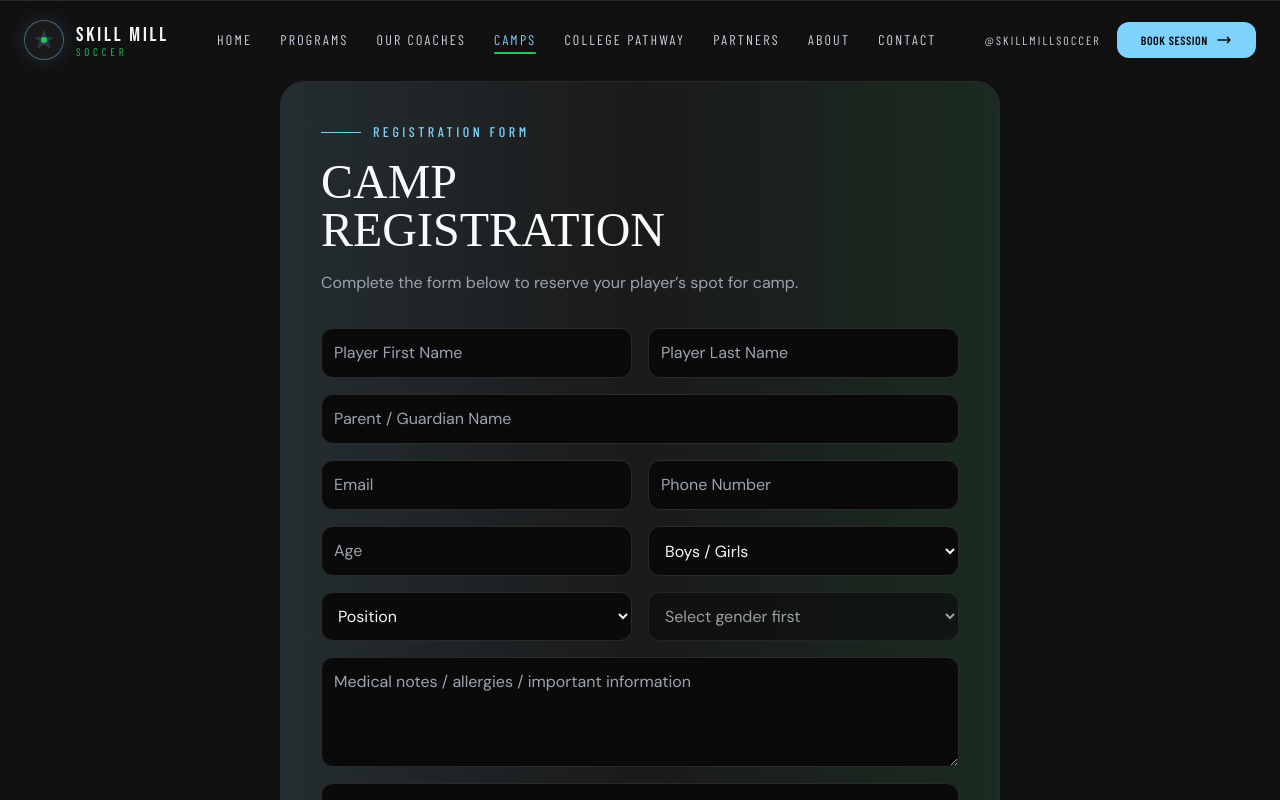
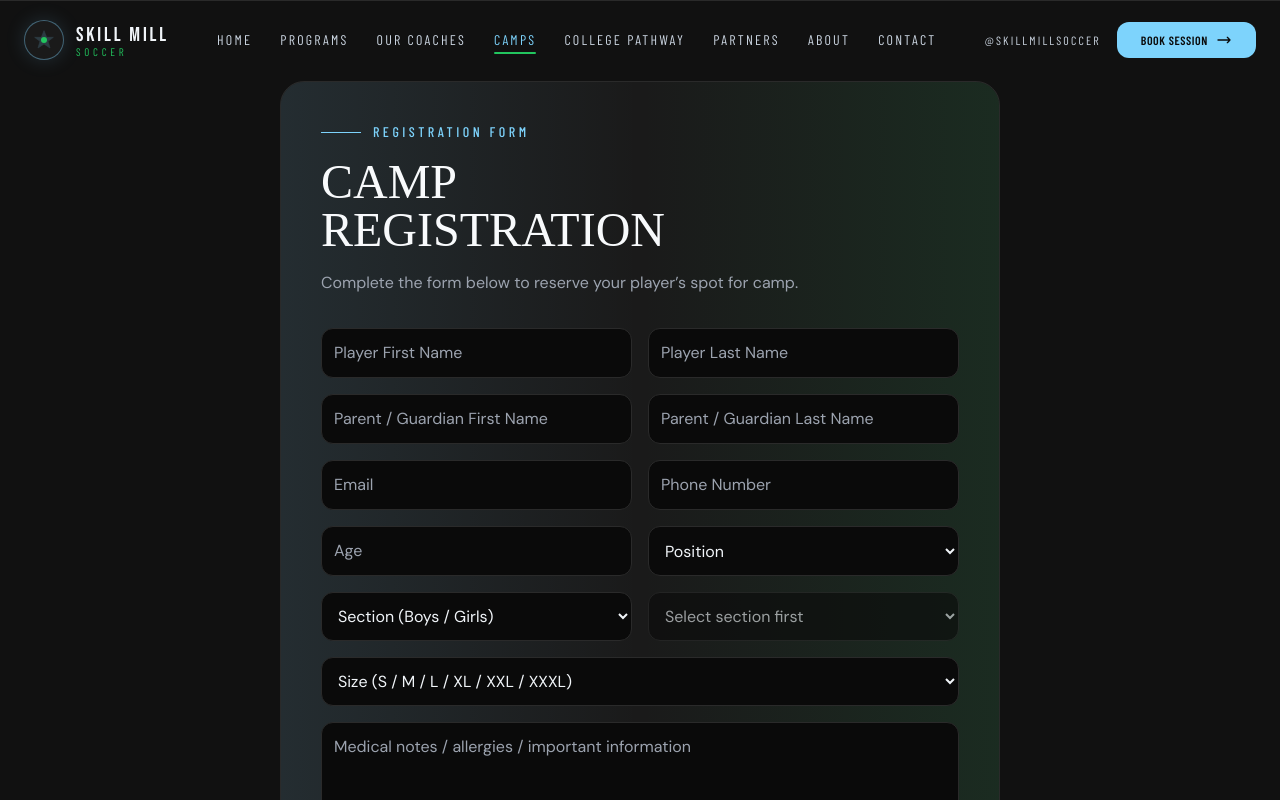
Before and after one commit to savannahathleticacademy-sys/savannah-athletic, a React (Vite) app: page /camps in a window 1280 px wide. Both pictures are taken after a click on the button "REGISTER FOR CAMP". Shown: the part 1398-2198 px from the top of the page. Built offline with nearby package versions, Linux system fonts and the light colour scheme; a web font is replaced by a local one.

Commit message:
Update Camps.jsx

```diff
--- a/src/Camps.jsx
+++ b/src/Camps.jsx
@@ -34,11 +34,16 @@ export default function Camps() {
 
     const form = event.target
     const formData = new FormData(form)
-    const first = formData.get('first_name')
-    const last = formData.get('last_name')
+
+    const playerFirst = formData.get('player_first_name')
+    const playerLast = formData.get('player_last_name')
+    const parentFirst = formData.get('parent_first_name')
+    const parentLast = formData.get('parent_last_name')
     const email = formData.get('email')
 
-    formData.append('name', `${first} ${last}`)
+    formData.append('name', `${playerFirst} ${playerLast}`)
+    formData.append('player_name', `${playerFirst} ${playerLast}`)
+    formData.append('parent_name', `${parentFirst} ${parentLast}`)
     formData.append('camp_name', 'Skill Mill Soccer Summer Camp')
     formData.append('camp_dates', 'June 30 – July 3, 2026')
     formData.append('access_key', '19afe7b2-a47e-467c-a526-b22265c9e906')
@@ -237,7 +242,7 @@ export default function Camps() {
                   <div className="grid grid-cols-1 md:grid-cols-2 gap-4">
                     <input
                       type="text"
-                      name="first_name"
+                      name="player_first_name"
                       placeholder="Player First Name"
                       required
                       className="p-3 rounded-xl bg-skill-black border border-skill-border text-text-main"
@@ -245,20 +250,30 @@ export default function Camps() {
 
                     <input
                       type="text"
-                      name="last_name"
+                      name="player_last_name"
                       placeholder="Player Last Name"
                       required
                       className="p-3 rounded-xl bg-skill-black border border-skill-border text-text-main"
                     />
                   </div>
 
-                  <input
-                    type="text"
-                    name="parent_name"
-                    placeholder="Parent / Guardian Name"
-                    required
-                    className="p-3 rounded-xl bg-skill-black border border-skill-border text-text-main"
-                  />
+                  <div className="grid grid-cols-1 md:grid-cols-2 gap-4">
+                    <input
+                      type="text"
+                      name="parent_first_name"
+                      placeholder="Parent / Guardian First Name"
+                      required
+                      className="p-3 rounded-xl bg-skill-black border border-skill-border text-text-main"
+                    />
+
+                    <input
+                      type="text"
+                      name="parent_last_name"
+                      placeholder="Parent / Guardian Last Name"
+                      required
+                      className="p-3 rounded-xl bg-skill-black border border-skill-border text-text-main"
+                    />
+                  </div>
 
                   <div className="grid grid-cols-1 md:grid-cols-2 gap-4">
                     <input
@@ -290,20 +305,6 @@ export default function Camps() {
                     />
 
                     <select
-                      name="gender"
-                      required
-                      value={selectedGender}
-                      onChange={(e) => setSelectedGender(e.target.value)}
-                      className="p-3 rounded-xl bg-skill-black border border-skill-border text-text-main"
-                    >
-                      <option value="">Boys / Girls</option>
-                      <option value="Boys">Boys</option>
-                      <option value="Girls">Girls</option>
-                    </select>
-                  </div>
-
-                  <div className="grid grid-cols-1 md:grid-cols-2 gap-4">
-                    <select
                       name="position"
                       required
                       className="p-3 rounded-xl bg-skill-black border border-skill-border text-text-main"
@@ -314,6 +315,20 @@ export default function Camps() {
                       <option value="Midfielder">Midfielder</option>
                       <option value="Forward">Forward</option>
                     </select>
+                  </div>
+
+                  <div className="grid grid-cols-1 md:grid-cols-2 gap-4">
+                    <select
+                      name="gender"
+                      required
+                      value={selectedGender}
+                      onChange={(e) => setSelectedGender(e.target.value)}
+                      className="p-3 rounded-xl bg-skill-black border border-skill-border text-text-main"
+                    >
+                      <option value="">Section (Boys / Girls)</option>
+                      <option value="Boys">Boys</option>
+                      <option value="Girls">Girls</option>
+                    </select>
 
                     <select
                       name="shirt_size_category"
@@ -322,20 +337,31 @@ export default function Camps() {
                       className="p-3 rounded-xl bg-skill-black border border-skill-border text-text-main disabled:opacity-60"
                     >
                       <option value="">
-                        {selectedGender ? 'Shirt Size Category' : 'Select gender first'}
+                        {selectedGender ? 'Shirt Size Category' : 'Select section first'}
                       </option>
-
                       <option value="Youth">Youth</option>
-
                       {selectedGender === 'Boys' && (
                         <option value="Adult Men">Adult Men</option>
                       )}
-
                       {selectedGender === 'Girls' && (
                         <option value="Adult Women">Adult Women</option>
                       )}
                     </select>
                   </div>
+
+                  <select
+                    name="shirt_size"
+                    required
+                    className="p-3 rounded-xl bg-skill-black border border-skill-border text-text-main"
+                  >
+                    <option value="">Size (S / M / L / XL / XXL / XXXL)</option>
+                    <option value="S">S</option>
+                    <option value="M">M</option>
+                    <option value="L">L</option>
+                    <option value="XL">XL</option>
+                    <option value="XXL">XXL</option>
+                    <option value="XXXL">XXXL</option>
+                  </select>
 
                   <textarea
                     name="medical_notes"
```
